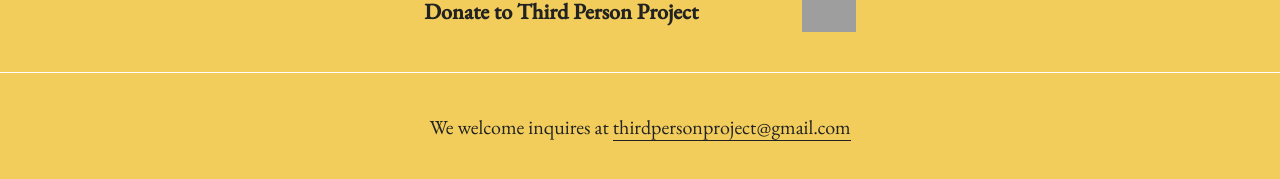
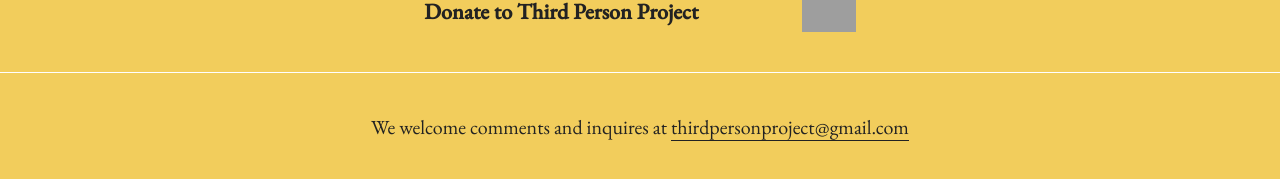
Before and after one commit to minicreative/third-person-project, a Jekyll site: the page built from index.md, in a window 1280 px wide. Shown: the part 1870-2049 px from the top of the page. Built offline with Jekyll 4.4.1, drawn with Linux system fonts in a browser that asks for light colours; comment, search, counter and statistics services are not loaded; grey boxes are pictures that could not be loaded.

```diff
--- a/_config.yml
+++ b/_config.yml
@@ -69,4 +69,4 @@ footer_sections:
   text: <a href="https://www.paypal.com/donate?token=Zhxq--G8DxO2IMGrP-9G4QiY3JIlBF2_JRc6GfHNe7B-OZuscKh-k1483766tHLv1ROeMxtD6tEv2ovX"><img
     src="https://www.paypalobjects.com/digitalassets/c/website/marketing/apac/C2/logos-buttons/optimize/44_Grey_PayPal_Pill_Button.png"
     alt="PayPal" /></a>
-- text: We welcome inquires at [thirdpersonproject@gmail.com](mailto:thirdpersonproject@gmail.com)
+- text: We welcome comments and inquires at [thirdpersonproject@gmail.com](mailto:thirdpersonproject@gmail.com)
```
